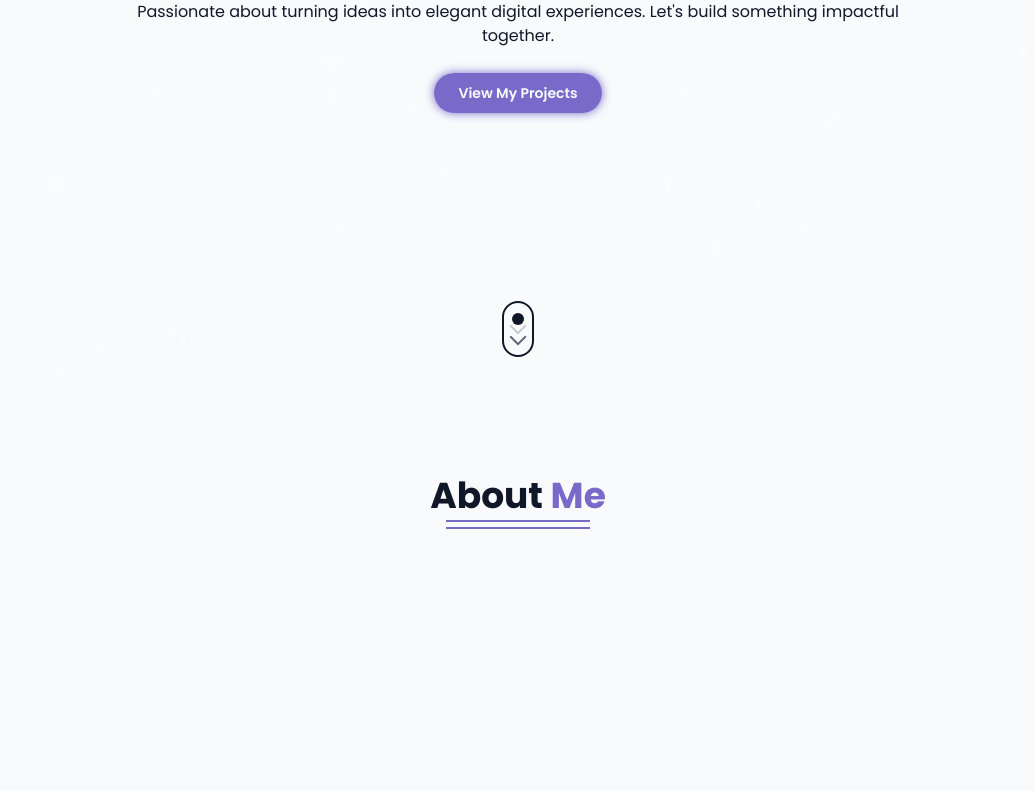
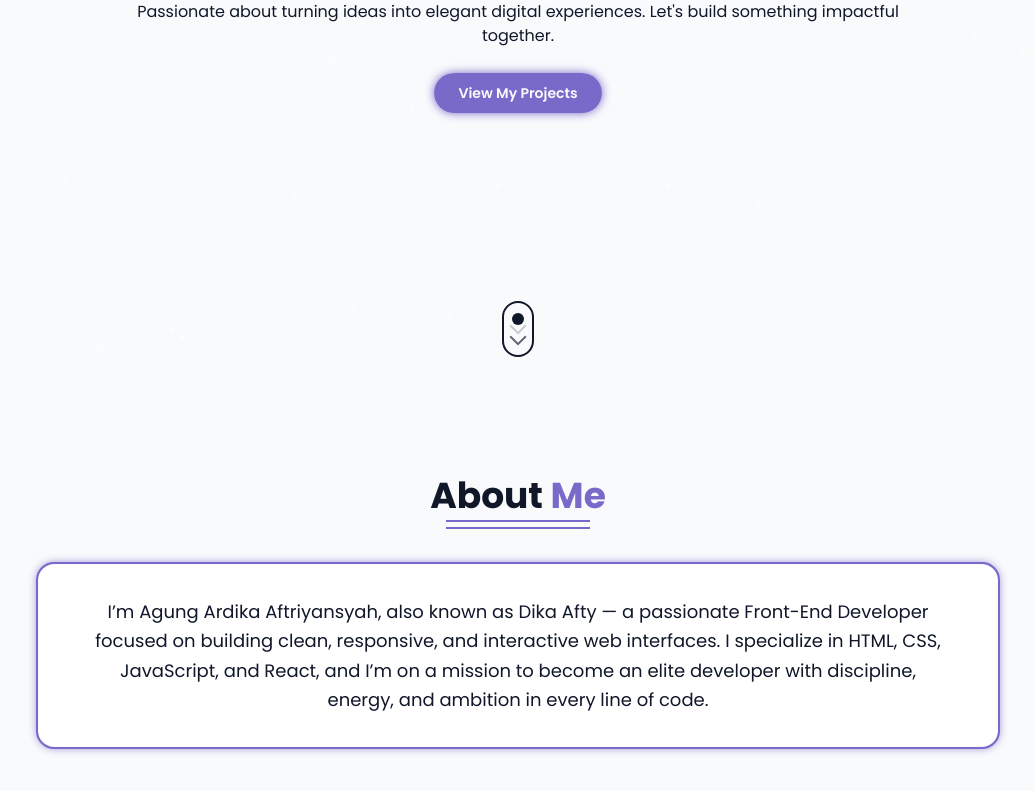
Before and after one commit to dikaafty/dikaafty-portofolio, a React (Vite) app: page / in a window 1280 px wide. Shown: the part 420-1211 px from the top of the page, without its empty margins (122-1157 px from the left). Before the commit the page ends 1080 px from the top, so only its background shows below. Built offline with nearby package versions, Linux system fonts and the light colour scheme.

Commit message:
Create bio section jsx in AboutSection component

```diff
--- a/src/components/AboutSection.jsx
+++ b/src/components/AboutSection.jsx
@@ -28,6 +28,16 @@ const AboutSection = () => {
 
         <div
           className="flex flex-col-reverse md:flex-row items-center justify-center gap-10 md:gap-20">
+          <div
+            className="bio-section hiddenSlideRightEl"
+            data-animate="slideX"
+            ref={bioSectionRef}
+          >
+            I’m Agung Ardika Aftriyansyah, also known as Dika Afty — a passionate Front-End Developer focused on
+            building clean, responsive, and interactive web interfaces. I specialize in HTML, CSS, JavaScript,
+            and React, and I’m on a mission to become an elite developer with discipline, energy, and ambition in
+            every line of code.
+          </div>
         </div>
       </div>
     </section>
```
